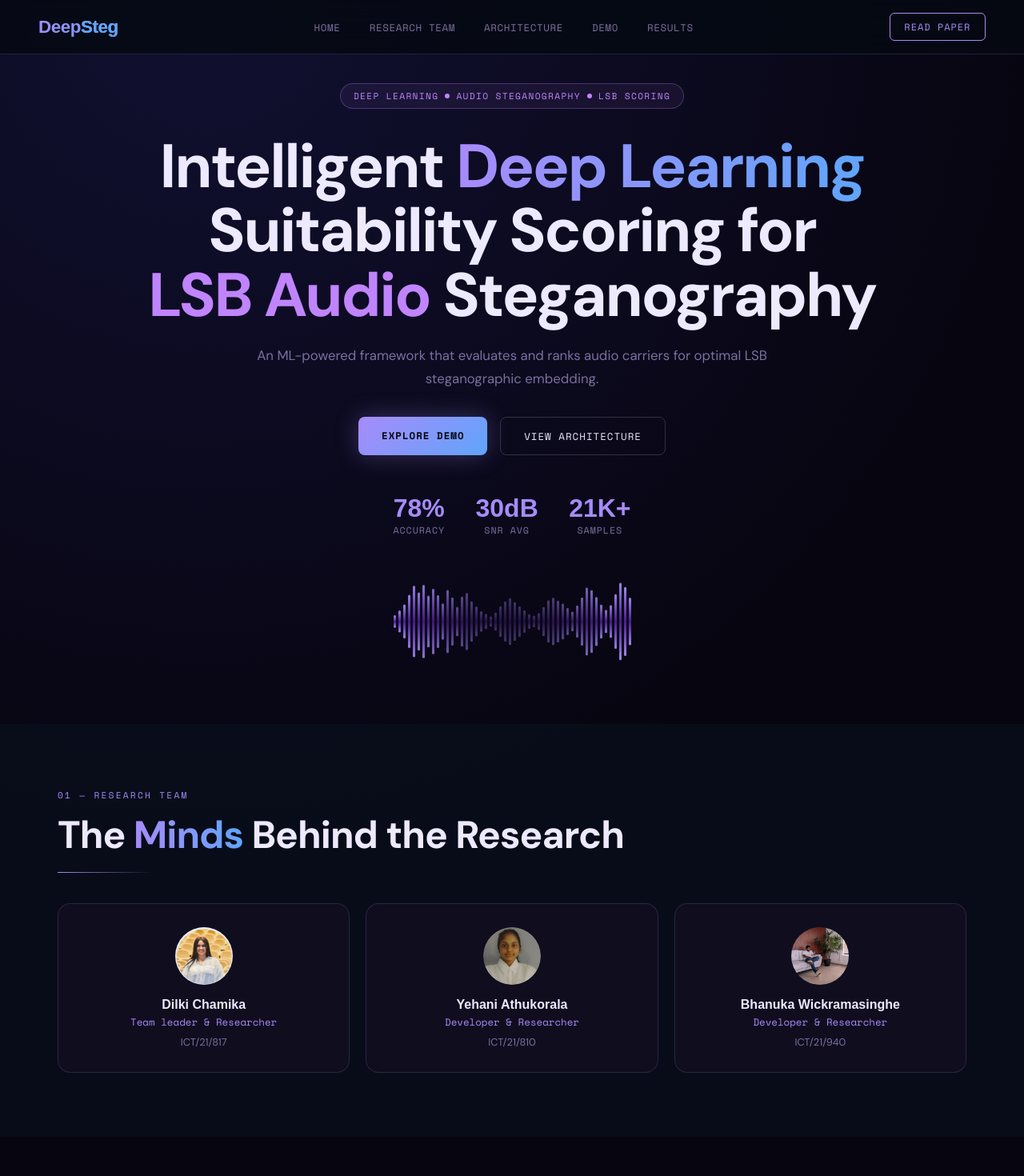
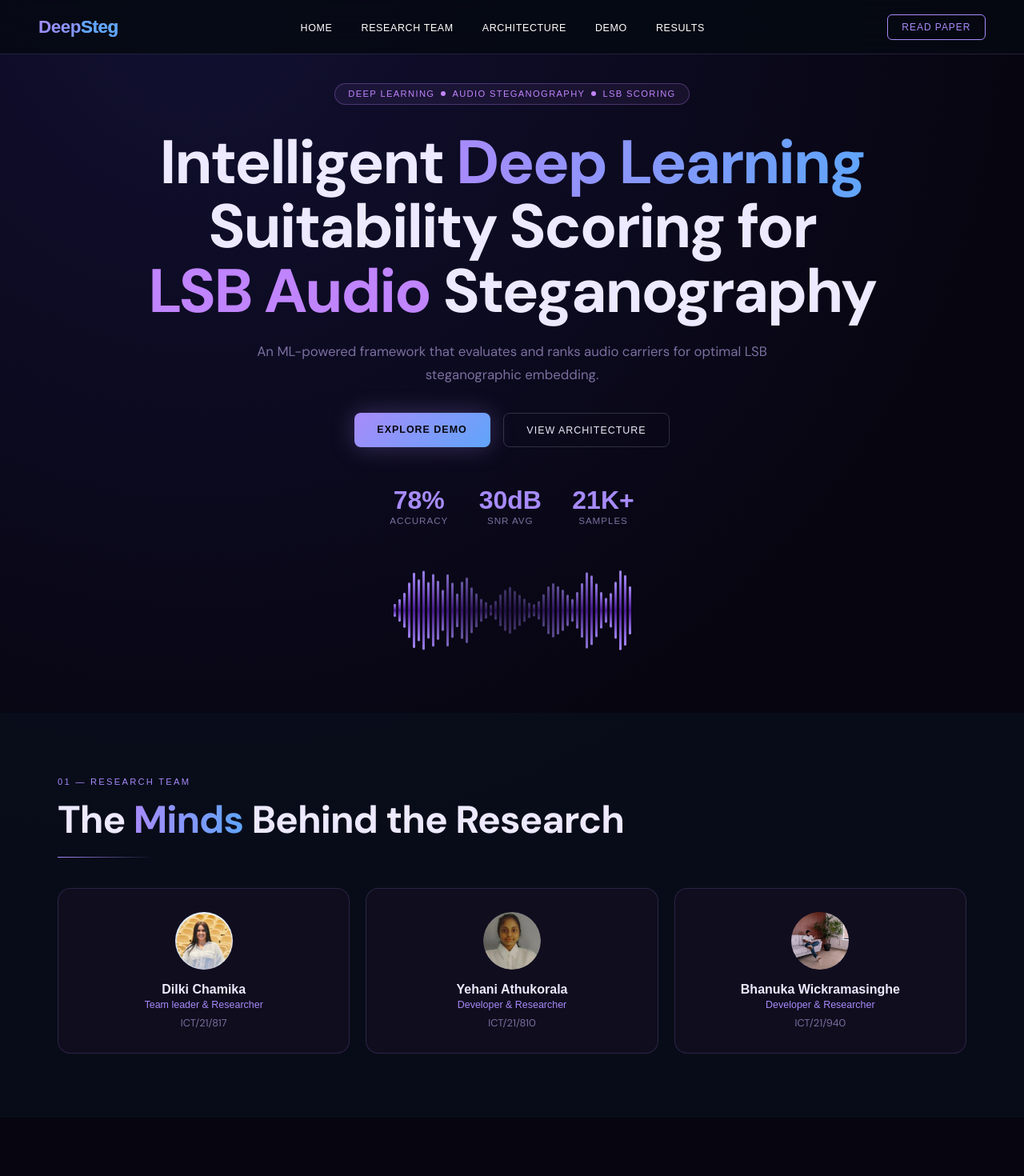
Before and after one commit to manuscrithu/audio-stego-frontend, a React (Vite) app: page / in a window 1280 px wide. Shown: the top 1470 px of the page at 80% size. Built offline with nearby package versions, Linux system fonts and the light colour scheme; no server answers.

Commit message:
Change font family v2

```diff
--- a/src/index.css
+++ b/src/index.css
@@ -73,9 +73,9 @@ nav {
 }
 
 .nav-links a {
-  font-family: "Space Mono", monospace;
+  font-family: "Plus Jakarta Sans", sans-serif;
   font-size: 0.78rem;
-  color: var(--muted);
+  color: #ffffff;
   padding: 0.5rem 1rem;
   border-radius: 6px;
   letter-spacing: 0.05em;
@@ -88,7 +88,7 @@ nav {
 }
 
 .nav-cta {
-  font-family: "Space Mono", monospace;
+  font-family: "Plus Jakarta Sans", sans-serif;
   font-size: 0.75rem;
   padding: 0.5rem 1.1rem;
   background: transparent;
@@ -125,7 +125,7 @@ section {
   display: inline-flex;
   align-items: center;
   gap: 0.5rem;
-  font-family: "Space Mono", monospace;
+  font-family: "Plus Jakarta Sans", sans-serif;
   font-size: 0.7rem;
   letter-spacing: 0.12em;
   text-transform: uppercase;
@@ -180,7 +180,7 @@ section {
 
 .btn-primary,
 .btn-outline {
-  font-family: "Space Mono", monospace;
+  font-family: "Plus Jakarta Sans", sans-serif;
   font-size: 0.78rem;
   letter-spacing: 0.08em;
   text-transform: uppercase;
@@ -234,7 +234,7 @@ section {
 .metric-label {
   font-size: 0.73rem;
   color: var(--muted);
-  font-family: "Space Mono", monospace;
+  font-family: "Plus Jakarta Sans", sans-serif;
   letter-spacing: 0.08em;
   text-transform: uppercase;
 }
@@ -286,7 +286,7 @@ section {
 }
 
 .section-label {
-  font-family: "Space Mono", monospace;
+  font-family: "Plus Jakarta Sans", sans-serif;
   font-size: 0.7rem;
   letter-spacing: 0.2em;
   text-transform: uppercase;
@@ -359,7 +359,7 @@ section {
 .team-role {
   font-size: 0.78rem;
   color: var(--primary);
-  font-family: "Space Mono", monospace;
+  font-family: "Plus Jakarta Sans", sans-serif;
   margin-bottom: 0.45rem;
 }
 
@@ -437,7 +437,7 @@ section {
   border-radius: 6px;
   padding: 0.45rem 0.75rem;
   margin-right: 0.7rem;
-  font-family: "Space Mono", monospace;
+  font-family: "Plus Jakarta Sans", sans-serif;
   font-size: 0.72rem;
   cursor: pointer;
 }
@@ -452,7 +452,7 @@ section {
 }
 
 .score {
-  font-family: "Syne", sans-serif;
+  font-family: "Plus Jakarta Sans", sans-serif;
   font-size: 2.2rem;
   color: var(--primary);
   margin: 0.55rem 0;
@@ -474,7 +474,7 @@ section {
 }
 
 .metric-val {
-  font-family: "Syne", sans-serif;
+  font-family: "Plus Jakarta Sans", sans-serif;
   font-size: 2.2rem;
   font-weight: 800;
   color: var(--primary);
```
